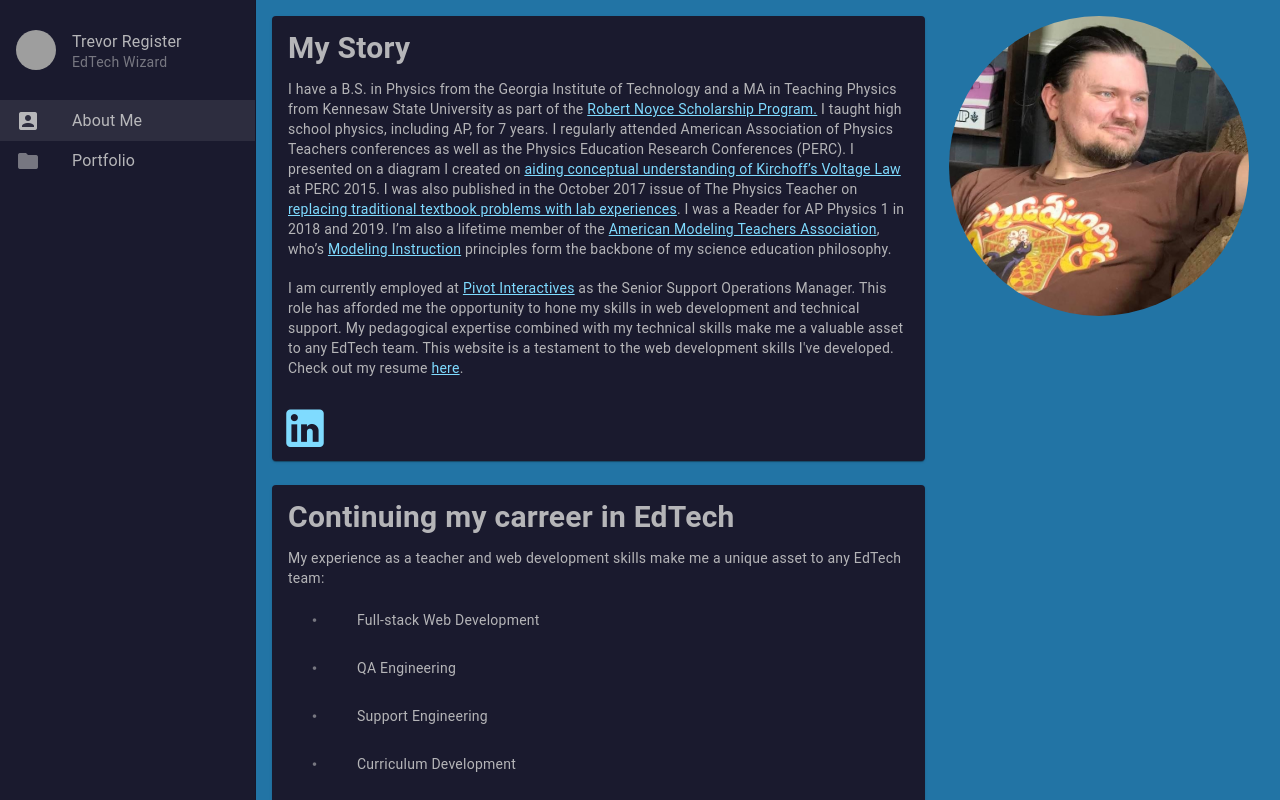
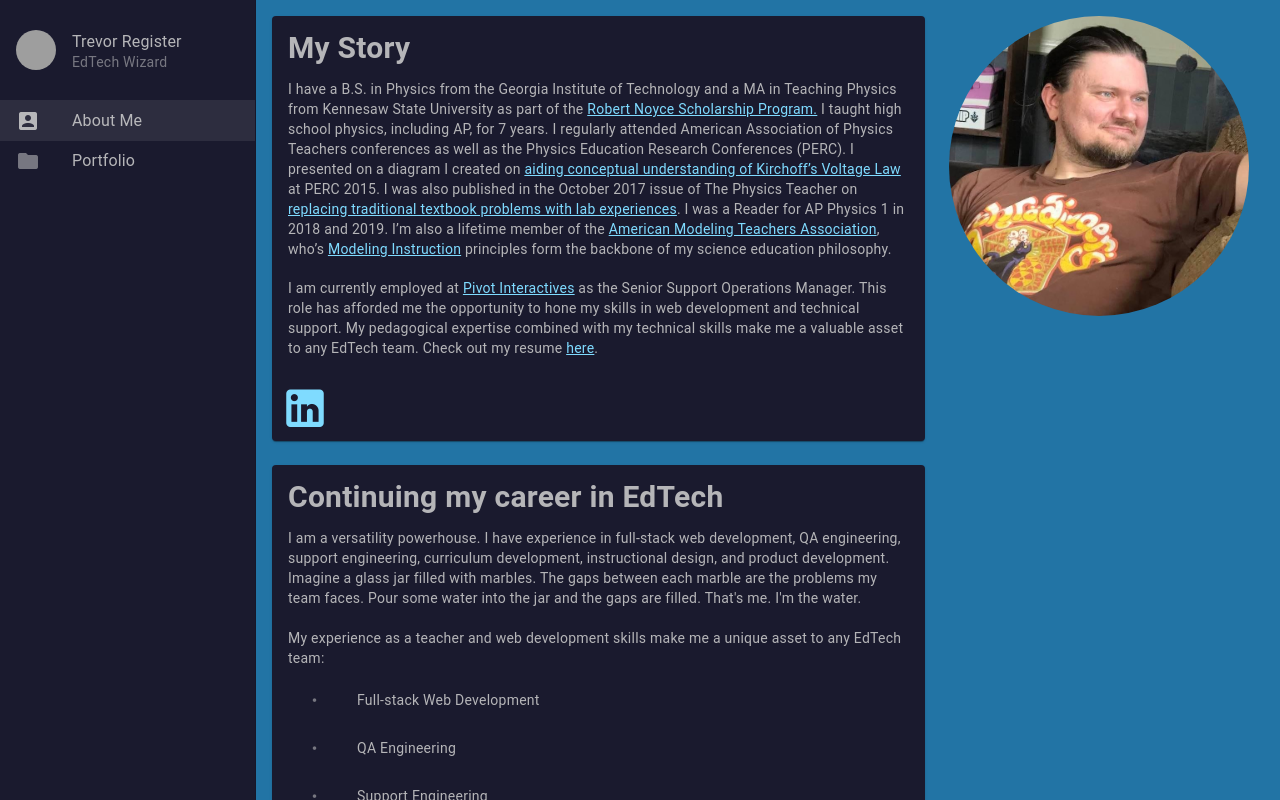
Before and after one commit to trevorregister/my-site, a Vue app: page / in a window 1280 px wide. Shown: the top 800 px of the page. Built offline with nearby package versions, Linux system fonts and the light colour scheme; grey boxes are pictures that could not be loaded.

Commit message:
feat: more about me text

```diff
--- a/src/pages/AboutPage.vue
+++ b/src/pages/AboutPage.vue
@@ -18,7 +18,7 @@
             <br>
             <p>
               I am currently employed at <hyper-link :url="links.pivot">Pivot Interactives</hyper-link> as the Senior Support Operations Manager. This role has afforded me the opportunity to hone my skills in web development and technical support.
-              My pedagogical expertise combined with my technical skills make me a valuable asset to any EdTech team. This website is a testament to the web development skills I've developed.
+              My pedagogical expertise combined with my technical skills make me a valuable asset to any EdTech team.
               Check out my resume <hyper-link :url="pdfLink" :download="'TrevorRegisterResume.pdf'">here</hyper-link>.
             </p>
           </v-card-text>
@@ -40,11 +40,15 @@
       <v-col cols="8">
         <v-card>
           <v-card-title>
-            <h2>Continuing my carreer in EdTech</h2>
+            <h2>Continuing my career in EdTech</h2>
           </v-card-title>
           <v-card-text>
             <p>
-                My experience as a teacher and web development skills make me a unique asset to any EdTech team:
+              I am a versatility powerhouse. I have experience in full-stack web development, QA engineering, support engineering, curriculum development, instructional design, and product development.
+              Imagine a glass jar filled with marbles. The gaps between each marble are the problems my team faces. Pour some water into the jar and the gaps are filled. That's me. I'm the water.
+            </p>
+            <br>
+            My experience as a teacher and web development skills make me a unique asset to any EdTech team:
               <v-list>
                 <v-list-item prepend-icon="mdi-circle-small">Full-stack Web Development</v-list-item>
                 <v-list-item prepend-icon="mdi-circle-small">QA Engineering</v-list-item>
@@ -53,7 +57,7 @@
                 <v-list-item prepend-icon="mdi-circle-small">Instructional Design</v-list-item>
                 <v-list-item prepend-icon="mdi-circle-small">Product Development</v-list-item>
               </v-list>
-            </p>
+
           </v-card-text>
         </v-card>
       </v-col>
```
